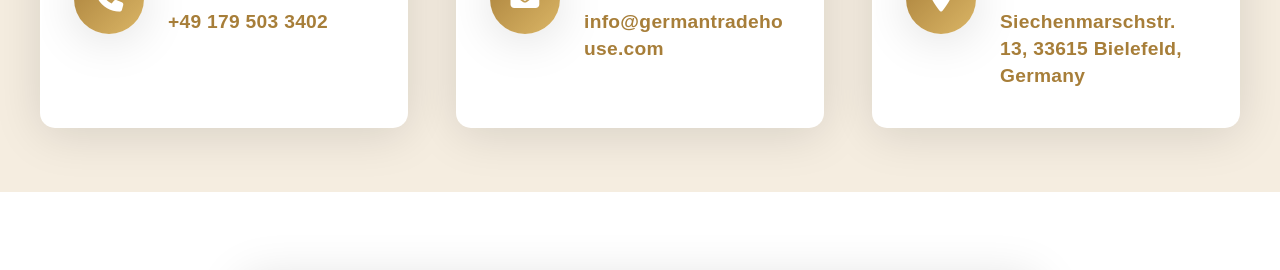
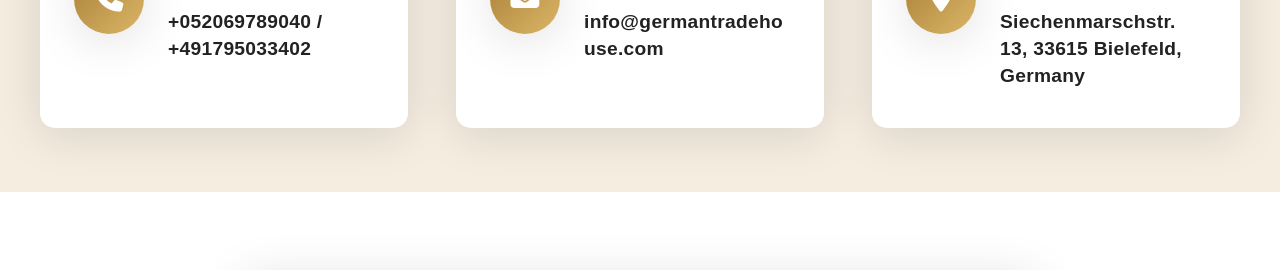
Before and after one commit to Mohamed-Silaya/GTH, a plain HTML site: page contactUs.html in a window 1280 px wide. Shown: the part 796-1066 px from the top of the page. Drawn offline with nearby package versions, Linux system fonts and the light colour scheme.

```diff
--- a/contactUs.html
+++ b/contactUs.html
@@ -50,7 +50,7 @@
           <div class="contact-block-content">
             <div class="contact-block-title">Phone Number</div>
             <div class="contact-block-detail">
-              <a href="tel:+491795033402">+49 179 503 3402</a>
+              <a href="tel:+491795033402">+052069789040 / +491795033402</a>
             </div>
           </div>
         </div>
--- a/styles/style_contactUs.css
+++ b/styles/style_contactUs.css
@@ -258,7 +258,7 @@ body {
 .contact-block-detail.office-address {
   font-size: clamp(1.2rem, 1.5vw + 0.5rem, 1rem) !important;
   font-weight: 700;
-  color: var(--primary-color);
+  color: var(--text-dark);
   text-decoration: none;
   transition: all var(--transition-fast);
   word-break: break-word;
```
